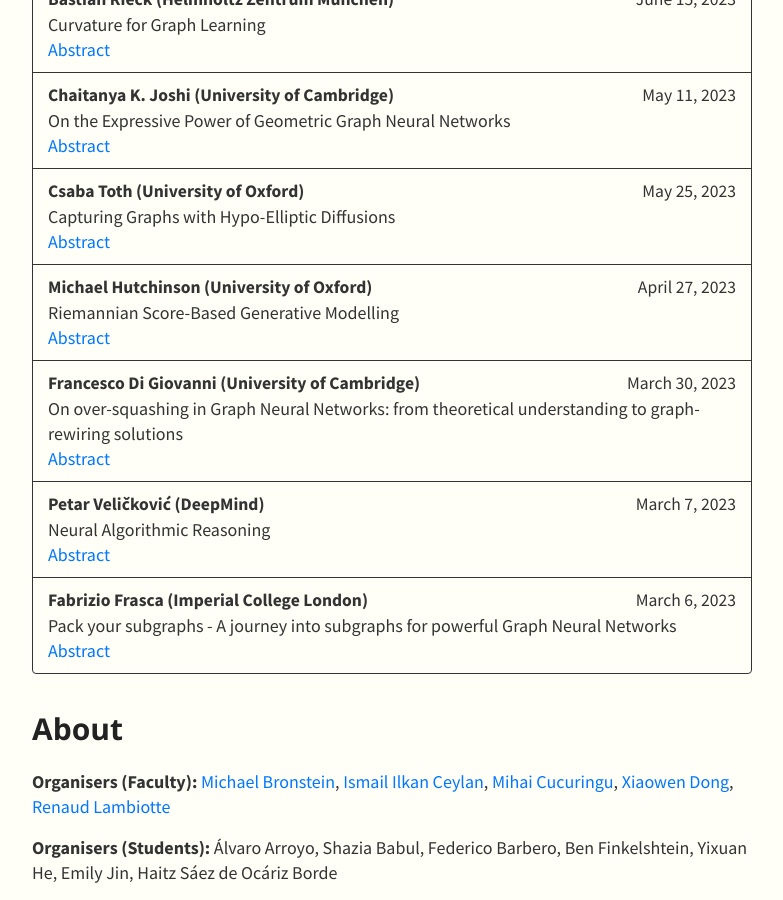
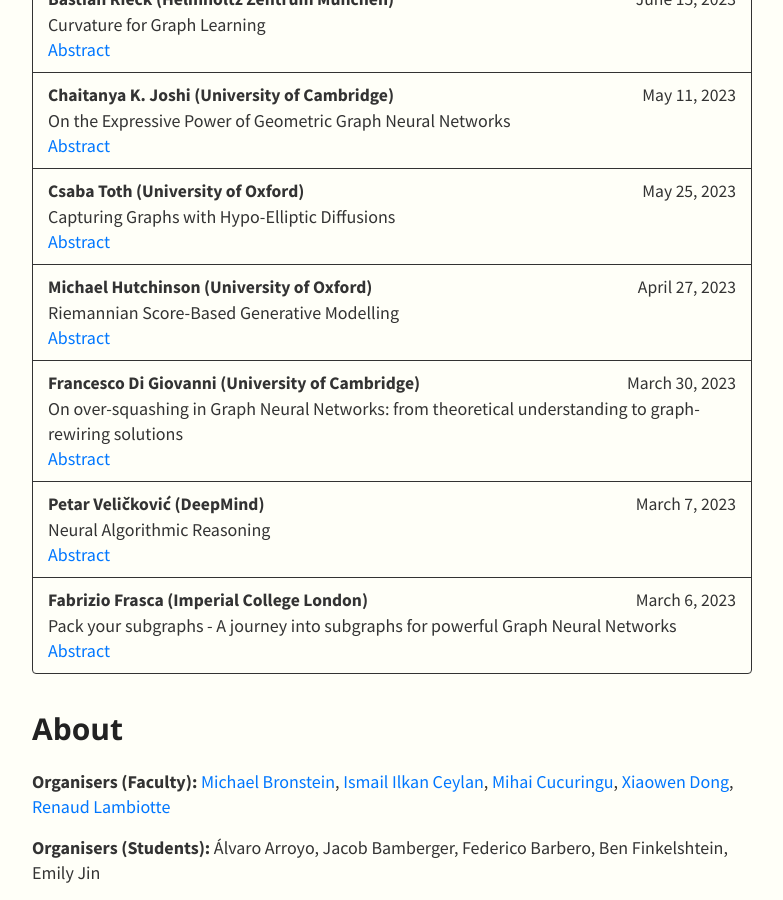
Before and after one commit to log-2/log-2.github.io, a Jekyll site: the page built from index.md, in a window 1280 px wide and 900 px high, scrolled down 1498 px. Shown: the whole window, without its empty margins (248-1031 px from the left). Built offline with Jekyll 4.4.1, drawn with Linux system fonts in a browser that asks for light colours; nearby versions of some CDN libraries.

Commit message:
Update index.md

```diff
--- a/index.md
+++ b/index.md
@@ -55,4 +55,4 @@ The seminar series will normally take place biweekly during term time. Please lo
 
 **Organisers (Faculty):** <a href="https://www.cs.ox.ac.uk/people/michael.bronstein/">Michael Bronstein</a>, <a href="https://www.cs.ox.ac.uk/people/ismaililkan.ceylan/">Ismail Ilkan Ceylan</a>, <a href="https://www.stats.ox.ac.uk/~cucuring/">Mihai Cucuringu</a>, <a href="https://web.media.mit.edu/~xdong/">Xiaowen Dong</a>, <a href="https://www.cs.ox.ac.uk/people/ismaililkan.ceylan/"><a href="https://www.maths.ox.ac.uk/people/renaud.lambiotte">Renaud Lambiotte</a>
 
-**Organisers (Students):** Álvaro Arroyo, Shazia Babul, Federico Barbero, Ben Finkelshtein, Yixuan He, Emily Jin, Haitz Sáez de Ocáriz Borde
+**Organisers (Students):** Álvaro Arroyo, Jacob Bamberger, Federico Barbero, Ben Finkelshtein,  Emily Jin
```
